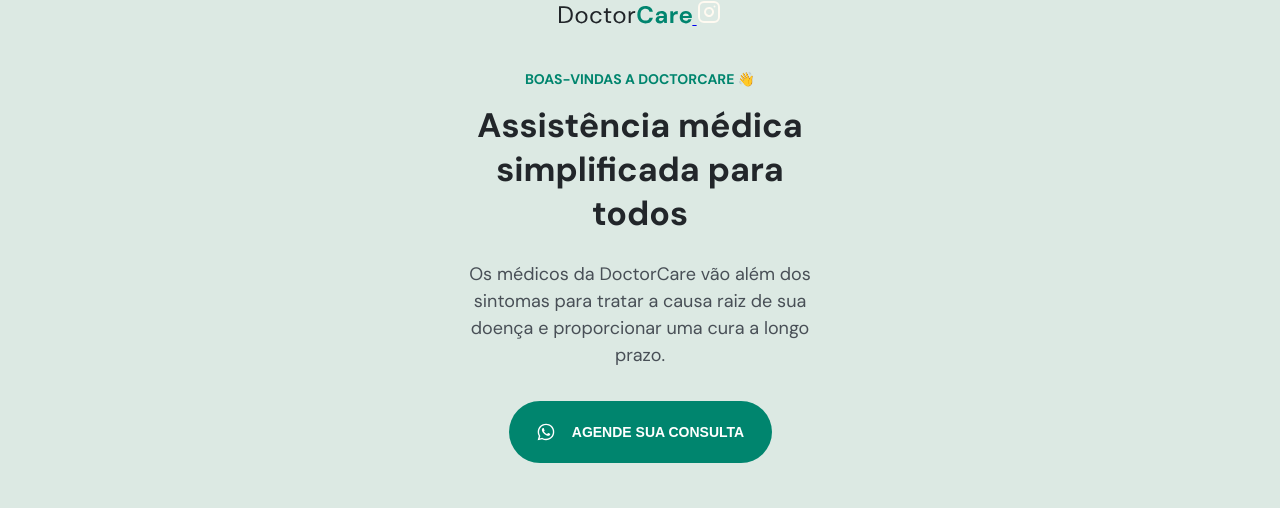
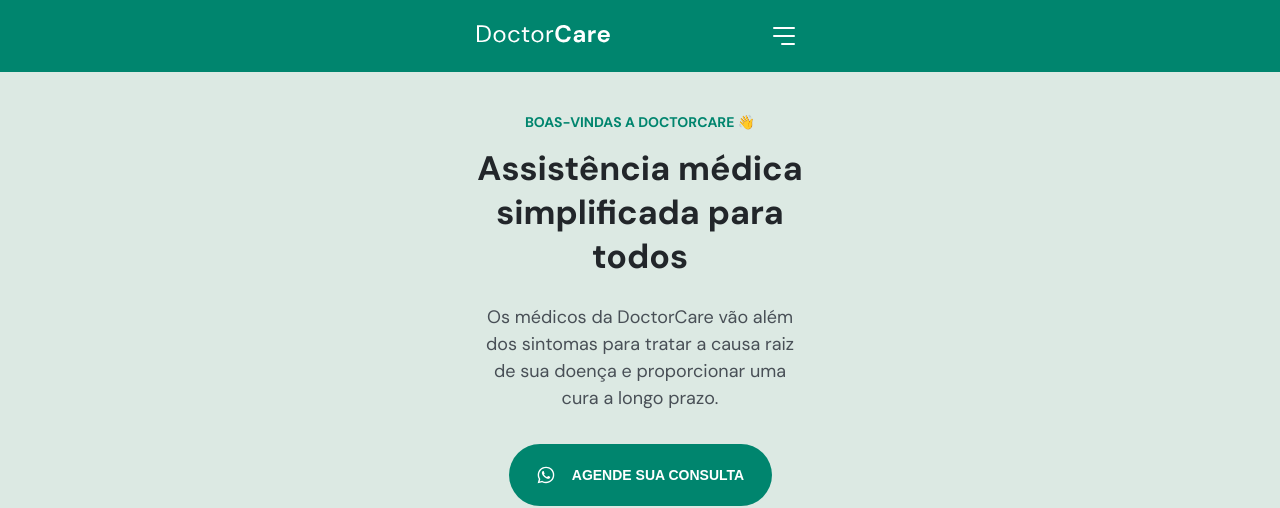
Before and after one commit to SchinThuner/NLW_8, a plain HTML site: page index.html in a window 1280 px wide. Shown: the top 508 px of the page. Drawn offline with Linux system fonts and the light colour scheme.

Commit message:
subindo modificações, foi adicionado o navigation

```diff
--- a/index.html
+++ b/index.html
@@ -14,8 +14,9 @@
     <title>DoctorCare</title>
   </head>
   <body>
-    <nav>
-      <a href="#">
+    <nav class="scroll">
+      <div class="wrapper">
+        <a class="logo" href="#">
           <svg
             width="133"
             height="18"
@@ -66,36 +67,37 @@
           </svg>
         </a>
         <svg
-        width="24"
-        height="24"
-        viewBox="0 0 24 24"
+          width="40"
+          height="40"
+          viewBox="0 0 40 40"
           fill="none"
           xmlns="http://www.w3.org/2000/svg"
         >
           <path
-          d="M17 1.99997H7C4.23858 1.99997 2 4.23855 2 6.99997V17C2 19.7614 4.23858 22 7 22H17C19.7614 22 22 19.7614 22 17V6.99997C22 4.23855 19.7614 1.99997 17 1.99997Z"
-          stroke="#FFFAF1"
+            d="M10 20H30"
+            stroke="#00856F"
             stroke-width="2"
             stroke-linecap="round"
             stroke-linejoin="round"
           />
           <path
-          d="M15.9997 11.3701C16.1231 12.2023 15.981 13.0523 15.5935 13.7991C15.206 14.5459 14.5929 15.1515 13.8413 15.5297C13.0898 15.908 12.2382 16.0397 11.4075 15.906C10.5768 15.7723 9.80947 15.3801 9.21455 14.7852C8.61962 14.1903 8.22744 13.4229 8.09377 12.5923C7.96011 11.7616 8.09177 10.91 8.47003 10.1584C8.84829 9.40691 9.45389 8.7938 10.2007 8.4063C10.9475 8.0188 11.7975 7.87665 12.6297 8.00006C13.4786 8.12594 14.2646 8.52152 14.8714 9.12836C15.4782 9.73521 15.8738 10.5211 15.9997 11.3701Z"
-          stroke="#FFFAF1"
+            d="M10 12H30"
+            stroke="#00856F"
             stroke-width="2"
             stroke-linecap="round"
             stroke-linejoin="round"
           />
           <path
-          d="M17.5 6.49997H17.51"
-          stroke="#FFFAF1"
+            d="M18 28L30 28"
+            stroke="#00856F"
             stroke-width="2"
             stroke-linecap="round"
             stroke-linejoin="round"
           />
         </svg>
+      </div>
     </nav>
-    <header>
+    <header class="wrapper">
       <h4>BOAS-VINDAS A DOCTORCARE 👋</h4>
       <h1>Assistência médica simplificada para todos</h1>
       <p>
--- a/style.css
+++ b/style.css
@@ -1,3 +1,4 @@
+/*========== GERAL ============*/
 * {
   margin: 0;
   box-sizing: border-box;
@@ -8,6 +9,7 @@
   --paragraph: hsl(210, 9%, 31%);
   --brand-beige: hsl(39, 100%, 97%);
   --brand-light: hsl(148, 23%, 89%);
+  --nav-height: 7.2rem;
 
   font-size: 62.5%; /*1 rem = 10px agora*/
 }
@@ -17,26 +19,48 @@
   font-size: 1.6rem;
   text-align: center;
 }
+/*======== CLASSES GERAIS ==========*/
+
+.wrapper {
+  width: 37.5rem;
+  margin-inline: auto;
+  padding-inline: 2.4rem;
+}
+
+/*pseudo seletor*/
+/*========== HEADER ============*/
+
+header::before {
+  content: '';
+  width: 100vw; /*100 unidades viewport de largura*/
+  height: calc(108rem + var(--nav-height));
+  background-color: var(--brand-light);
+  display: block; /*está tag libera as tags top e tal*/
+
+  position: absolute;
+  top: 0;
+  left: 0;
+  z-index: -1; /*coloca essa tag como uma camada a baixo da do header*/
+}
+
 header {
-  width: 37.5rem;
-  margin-right: auto;
-  margin-left: auto;
-  margin-top: 4.1rem;
+  margin-top: calc(4.1rem + var(--nav-height));
 }
-h4 {
+
+header h4 {
   font-size: 1.4rem;
   color: var(--primary-color);
   margin-bottom: 1.6rem;
 }
 
-h1 {
+header h1 {
   font-size: 3.4rem;
   line-height: 130%;
   color: var(--headline);
   margin-bottom: 2.4rem;
 }
 
-p {
+header p {
   font-size: 1.8rem;
   line-height: 150%;
   font-weight: 400;
@@ -44,7 +68,7 @@
   margin-bottom: 3.2rem;
 }
 
-button {
+header button {
   font-size: 1.4rem;
   font-weight: 700;
   color: hsl(0, 0%, 100%);
@@ -65,6 +89,14 @@
   justify-content: center;
   gap: 1.6rem;
 }
+
+header img {
+  width: 26.4rem;
+  display: block;
+  margin-inline: auto;
+  object-position: 0 2rem;
+}
+
 .stats {
   width: 32.7rem;
   padding-block: 4rem; /*da um padding no top e bottom*/
@@ -96,22 +128,34 @@
 
   margin: 0;
 }
-header img {
-  width: 26.4rem;
-  display: block;
-  margin-inline: auto;
-  object-position: 0 2rem;
+
+/*========== NAVIGATION ============*/
+
+nav {
+  display: flex;
+
+  height: var(--nav-height);
+
+  position: fixed;
+  top: 0;
+  left: 50%;
+  transform: translateX(-50%);
 }
-/*pseudo seletor*/
-header::before {
-  content: '';
-  width: 100vw; /*100 unidades viewport de largura*/
-  height: 108rem;
-  background-color: var(--brand-light);
-  display: block; /*está tag libera as tags top e tal*/
+nav .wrapper {
+  display: flex;
+  align-items: center;
+  justify-content: space-between;
+}
 
-  position: absolute;
-  top: 0;
-  left: 0;
-  z-index: -1; /*coloca essa tag como uma camada a baixo da do header*/
+nav.scroll {
+  background-color: var(--primary-color);
+  width: 100vw;
 }
+
+nav.scroll svg:nth-child(1) path {
+  fill: white;
+}
+
+nav.scroll svg:nth-child(2) path {
+  stroke: white;
+}
```
Also changed, not shown: assets/Foto_mulher.png (added). Lines whose indentation alone changed are shown as unchanged.
